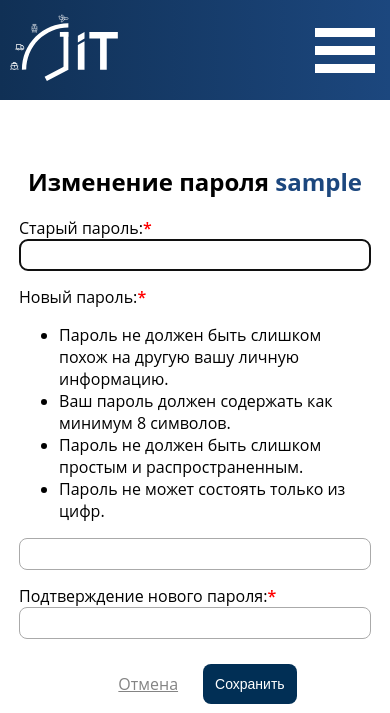
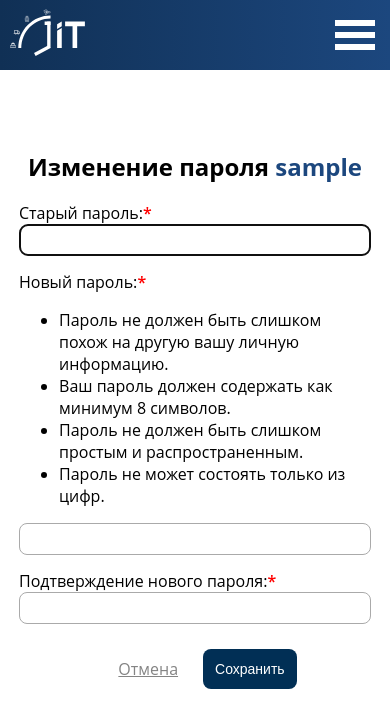
Before and after one commit to feodorov1992/justintime, a Django app: page /auth/password_change/ in a window 390 px wide. Shown: the top 713 px of the page. Run offline with Django 4.2, Linux system fonts and the light colour scheme; the visitor is signed in with stand-in values (Sample User, id 1); parts of the project's set-up code (start-up, migrations or seed data) failed here and were passed over.

Commit message:
Header resized for mobile view

```diff
--- a/app/static/css/jit.css
+++ b/app/static/css/jit.css
@@ -1182,6 +1182,15 @@ a.doc_download:hover {
         margin-right: 15px;
     }
 
+    header {
+        height: 70px;
+    }
+
+    header a img {
+        width: 70%;
+        height: 70%;
+    }
+
     .wrapper {
         width: 95%;
     }
--- a/app/static/css/nav-icon.css
+++ b/app/static/css/nav-icon.css
@@ -1,7 +1,7 @@
 #nav-icon {
     display: none;
-    width: 60px;
-    height: 45px;
+    width: 40px;
+    height: 30px;
     margin: 5px;
     position: relative;
     -webkit-transform: rotate(0deg);
@@ -18,7 +18,7 @@
 #nav-icon span {
     display: block;
     position: absolute;
-    height: 9px;
+    height: 6px;
     width: 100%;
     background: white;
     opacity: 1;
@@ -42,7 +42,7 @@
 }
 
 #nav-icon span:nth-child(2) {
-    top: 18px;
+    top: 12px;
     -webkit-transform-origin: left center;
     -moz-transform-origin: left center;
     -o-transform-origin: left center;
@@ -50,7 +50,7 @@
 }
 
 #nav-icon span:nth-child(3) {
-    top: 36px;
+    top: 24px;
     -webkit-transform-origin: left center;
     -moz-transform-origin: left center;
     -o-transform-origin: left center;
@@ -62,8 +62,8 @@
     -moz-transform: rotate(45deg);
     -o-transform: rotate(45deg);
     transform: rotate(45deg);
-    top: -3px;
-    left: 8px;
+    top: -1px;
+    left: 5px;
 }
 
 #nav-icon.open span:nth-child(2) {
@@ -76,6 +76,6 @@
     -moz-transform: rotate(-45deg);
     -o-transform: rotate(-45deg);
     transform: rotate(-45deg);
-    top: 39px;
-    left: 8px;
+    top: 28px;
+    left: 5px;
 }
```
